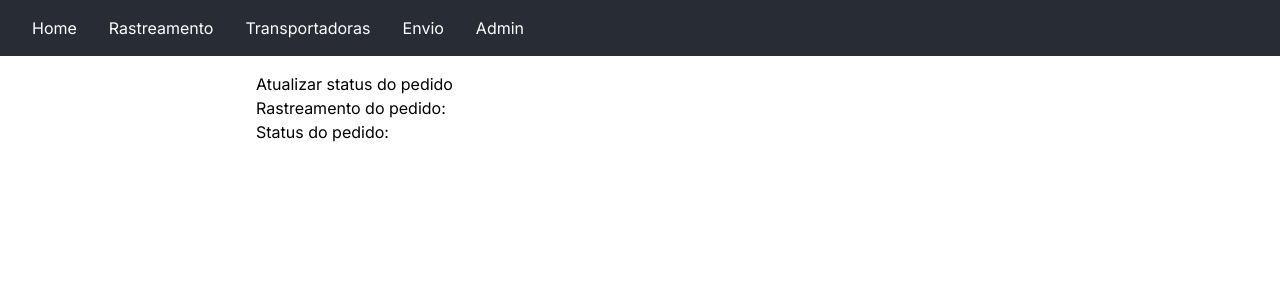
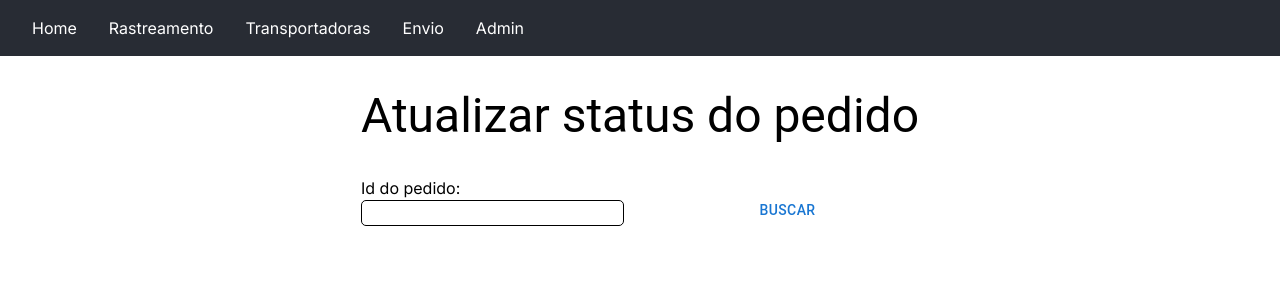
Before and after one commit to Programacao-para-web-2023-01/ceublivre---ui-null, a Next.js app: page /admin in a window 1280 px wide. Shown: the top 300 px of the page. Built offline with nearby package versions, Linux system fonts and the light colour scheme.

Commit message:
finalizacao-front-end-update-pedido

```diff
--- a/app/admin/page.tsx
+++ b/app/admin/page.tsx
@@ -1,27 +1,145 @@
 "use client";
+import { Box, Button, CircularProgress, Grid, Typography } from "@mui/material";
 import Navbar from "../components/Navbar/Navbar";
 import "./style.css";
+import { useEffect, useState } from "react";
+import KeyboardReturnIcon from '@mui/icons-material/KeyboardReturn';
+
 
 
 export default function Admin(){
+    let [pesquisa, setPesquisa] = useState<any>();
+    let url = 'http://localhost:8000';
+    let token = '123';
+    let [pedido, setPedido] = useState<any>();
+    let [pedidoInputs, setPedidoInputs]= useState<any>();
+    let [pedidoSelects, setPedidoSelects]= useState<any>();
+    let [loading, setLoading] = useState(false);
+    let [pedidoUpdate, setPedidoUpdate] = useState<any>();
+    let handleSearch =(e: { preventDefault: () => void; })=>{
+        e.preventDefault();
+        setLoading(true);
+        fetch(`${url}/pedidos/id/${pesquisa}`,{
+            method: 'GET',
+            headers: new Headers({
+              'Authorization': `${token}`,
+              'Content-Type': 'application/json'
+            }),
+            credentials:'include'
+          }).then(res=>res.json())
+          .then(data=>{setPedido(data), console.log(data)})
+          .catch(error=>setPedido(error));
+    }
+    let handleSubmit =(e: { preventDefault: () => void; })=>{
+        setTimeout(()=>alert('Pedido atualizado com sucesso!'),300);
+    }
+    useEffect(()=>{
+        if(pedido?.id_pedido){
+            setPedidoUpdate(pedido);
+            setPedidoInputs(Object.keys(pedido)
+            .filter(item=> !item.includes('datahora'))
+            .filter(item=> !item.includes('id_pedido'))
+            .filter(item=> !item.includes('rastreamento'))
+            );
+            setPedidoSelects(Object.keys(pedido)
+            .filter(item=> typeof pedido[item] === "boolean"
+            || item.includes('status')
+            )
+            );
+        }
+        setTimeout(()=>setLoading(false),500);
+    },[pedido])
+    useEffect(()=>{
+        console.log(pedidoUpdate)
+    },[pedidoUpdate])
     return(
         <>
-        <Navbar/>
-        <main>
-        <h1>
-            Atualizar status do pedido
-        </h1>
-        <form method="get">
-        <div className="rastreamento-pedido">
-                <label htmlFor="rastreamentopedido">Rastreamento do pedido:</label>
-                <input id="rastreamentopedido" name="rastreamentopedido" type="text" className="text-black"/>
-            </div>
-            <div className="status-pedido">
-                <label htmlFor="statuspedido">Status do pedido:</label>
-                <input id="statuspedido" name="statuspedido" type="text" className="text-black"/>
-            </div>
-        </form>
-        </main>
+            <Navbar/>
+            <Grid display='grid' justifyContent='center' alignItems='center'>
+                <Typography variant="h3" paddingY='2rem'>
+                    Atualizar status do pedido
+                </Typography>
+                    { !pedido?
+                    <form onSubmit={handleSearch}
+                    style={{display:'grid', gridTemplateColumns:'1fr 1fr', gap:'2rem'}}>
+                        <div style={{display:'grid'}}>
+                            <label htmlFor="IdPedido">Id do pedido:</label>
+                            <input onChange={(e)=>setPesquisa(e.target.value)} id="IdPedido" type="text"/>
+                        </div>
+                        <div style={{display:'grid', alignItems:'end'}}>
+                            <Button type="submit"
+                            style={{height:'2rem'}}>
+                                Buscar
+                            </Button>
+                        </div>
+                    </form>
+                    :loading ?
+                    <CircularProgress style={{justifySelf:'center'}} size='5rem'/>
+                    :!pedido.id_pedido?
+                    <Box display='grid' gridTemplateColumns='1fr 1fr'>
+                        <Typography variant="h5">
+                            Pedido não encontrado
+                        </Typography>
+                        <Button onClick={()=>window.location.reload()}><KeyboardReturnIcon/>Voltar</Button>
+                    </Box>:
+                    <Grid>
+                        <Typography variant="h5" sx={{fontWeight:'bold'}}>
+                            Pedido: {pedido?.id_pedido}
+                        </Typography>
+                        <form onSubmit={handleSubmit} method="get">
+                            <Grid display='grid' gridTemplateColumns='1fr 1fr 1fr 1fr' gap='2rem'>
+                            {pedidoInputs?.map((item: any)=>
+                            <div style={{display:'grid'}}>
+                                <label htmlFor={item}>{item
+                                .replaceAll('_', ' ').replaceAll(' pedido', '')
+                                .replace('prazo entrega', 'prazo para entrega (dias)')
+                                .replace('peso', 'peso (kg)')
+                                .replace('valor declarado', 'valor declarado (R$)')
+                                .replace('valor envio', 'valor envio (R$)')
+                                .replace('expresso', 'entrega expressa')
+                                .replace('tem ', '')
+                            }
+                                </label>
+                                {(typeof pedido[item]) !== 'number'?
+                                <input id={item} type='text' value={pedidoUpdate[item]}
+                                onChange={(e)=>setPedidoUpdate((data: any)=>({...data, [item]: e.target.value}))}/>:
+                                <input id={item} type='number' value={pedidoUpdate[item]}
+                                onChange={(e)=>setPedidoUpdate((data: any)=>({...data, [item]: Number(e.target.value)}))}/>
+                            }
+                            </div>
+                            )
+                            }
+                            {pedidoSelects?.map((item: any)=>
+                            <div style={{display:'grid'}}>
+                                <label htmlFor={item}>{item
+                                .replaceAll('_', ' ').replaceAll(' pedido', '')}
+                                </label>
+                                {typeof pedido[item] === 'boolean'?
+                                <select id={item} value={pedidoUpdate[item]}
+                                onChange={(e)=>setPedidoUpdate((data: any)=>({...data, [item]: Boolean(e.target.value)}))}>
+                                    <option value="true" selected={pedidoUpdate[item]}>true</option>
+                                    <option value="false" selected={pedidoUpdate[item]}>false</option>
+                                </select>:
+                                <select id={item} value={pedidoUpdate[item]}
+                                onChange={(e)=>setPedidoUpdate((data: any)=>({...data, [item]: Boolean(e.target.value)}))}>
+                                    <option value="Em andamento" selected={pedidoUpdate[item]}>Em andamento</option>
+                                    <option value="Enviado" selected={pedidoUpdate[item]}>Enviado</option>
+                                </select>
+                                }
+                            </div>
+                            )
+                            }
+                            </Grid>
+                            <div style={{display:'grid', alignItems:'end', padding:'2rem'}}>
+                                <Button type="submit"
+                                style={{height:'2rem'}}>
+                                    Atualizar
+                                </Button>
+                            </div>
+                        </form>
+                    </Grid>
+                    }
+            </Grid>
         </>
     )
 }
--- a/app/admin/style.css
+++ b/app/admin/style.css
@@ -25,3 +25,7 @@
   .navbar a:hover {
     color: #61dafb;
   }
+input{
+  border: solid 1px black;
+  border-radius: 5px;
+}
--- a/app/criar-envio/style.css
+++ b/app/criar-envio/style.css
@@ -24,11 +24,13 @@ form {
 .cepDestino { grid-area: cepDestino; }
 .outros { grid-area: outros; }
 
-input {
+input, select {
   width: 100%;
   height: 3rem;
   padding: 0.5rem;
   font-size: 1.5rem;
+  border: solid 1px black;
+  border-radius: 5px;
 }
 
 .outros input {
@@ -43,11 +45,6 @@ button {
   transition: ease-in-out 0.1s;
   margin-top: 1.5rem;
   width: 100%;
-}
-
-select {
-  margin-left: 1rem;
-  padding: 0.5rem;
 }
 
 button:hover {
--- a/app/rastreamento/style.css
+++ b/app/rastreamento/style.css
@@ -14,6 +14,8 @@ input {
   height: 3rem;
   padding: 0.5rem;
   font-size: 1.5rem;
+  border: solid 1px black;
+  border-radius: 5px;
 }
 
 button {
--- a/package.json
+++ b/package.json
@@ -9,6 +9,10 @@
     "lint": "next lint"
   },
   "dependencies": {
+    "@emotion/react": "^11.11.1",
+    "@emotion/styled": "^11.11.0",
+    "@mui/icons-material": "^5.11.16",
+    "@mui/material": "^5.13.5",
     "@types/node": "18.16.3",
     "@types/react": "18.2.5",
     "@types/react-dom": "18.2.3",
```
Also changed, not shown: 2 other files (tests, documents, lock files or other folders).
